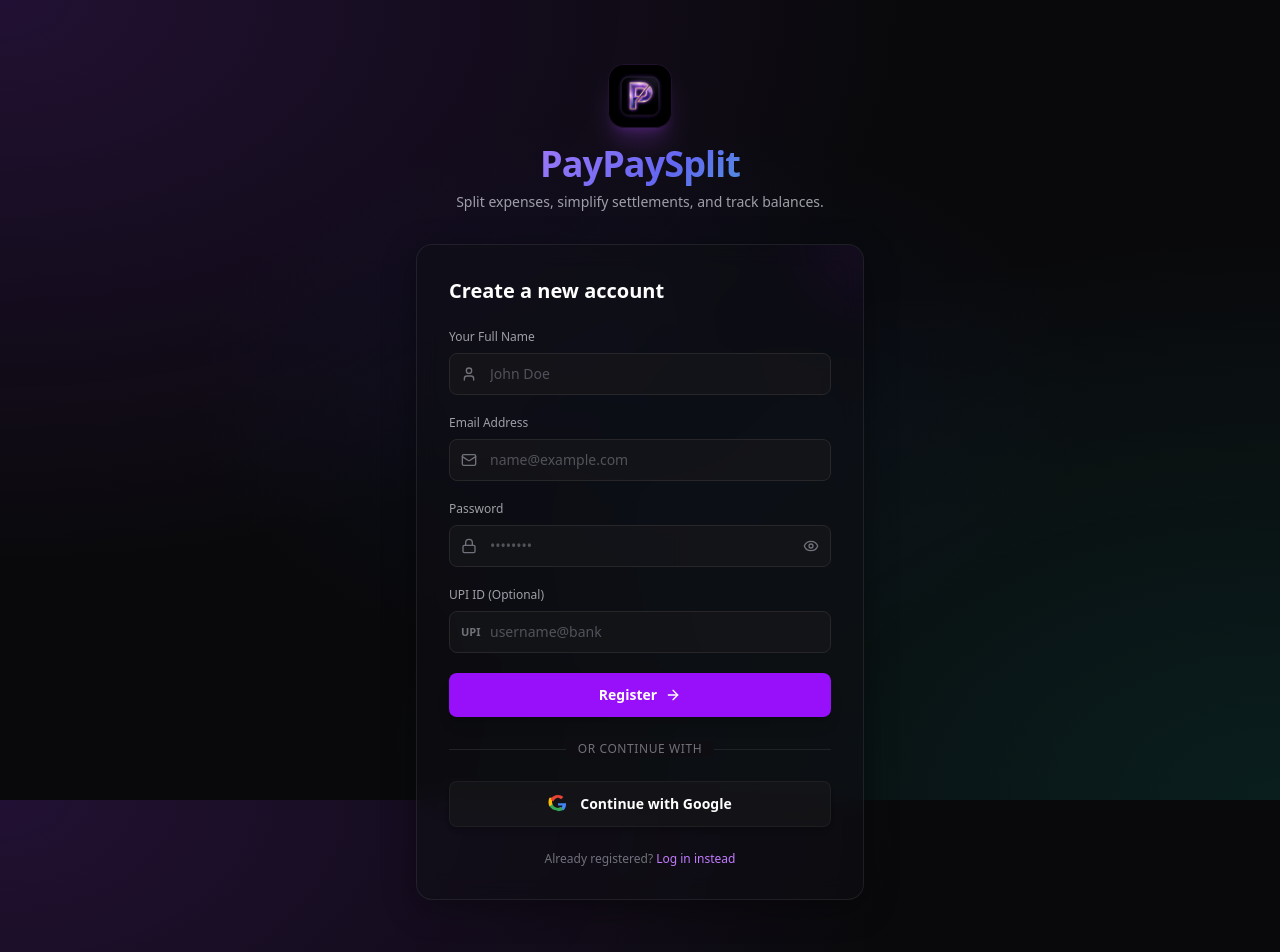
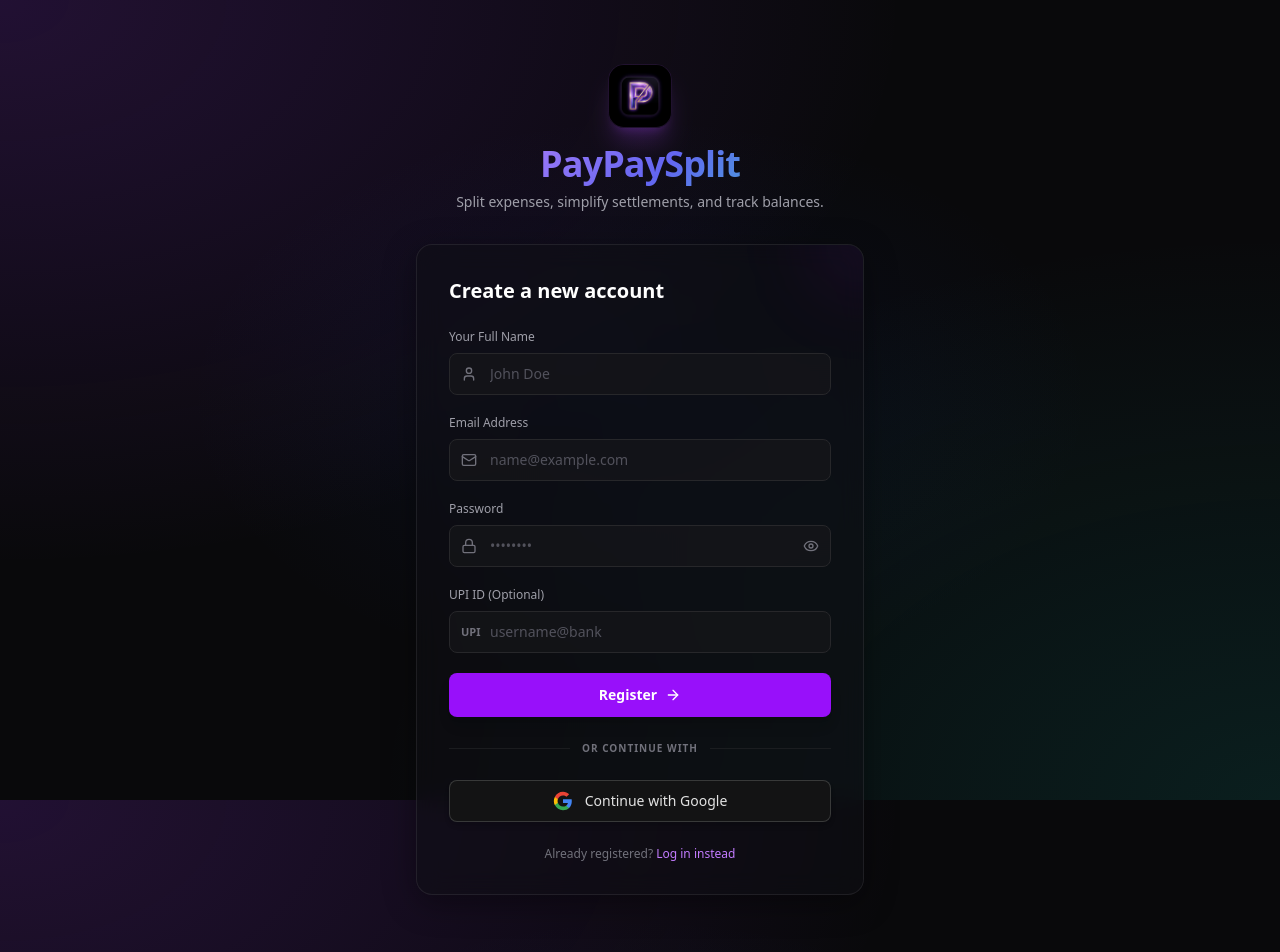
Before and after one commit to allen-turing/Settleup, a Next.js app: page /signup in a window 1280 px wide. Shown: the top 952 px of the page. Built offline with nearby package versions, Linux system fonts and the light colour scheme.

Commit message:
style: Polish Google login/signup button and divider layouts

```diff
--- a/src/app/login/page.tsx
+++ b/src/app/login/page.tsx
@@ -166,24 +166,23 @@
             </button>
           </form>
 
-          <div className="relative my-6 flex items-center justify-center">
-            <div className="absolute inset-0 flex items-center">
-              <div className="w-full border-t border-zinc-800/80" />
-            </div>
-            <span className="relative px-3 bg-[#0d0d12] text-xs text-zinc-500 uppercase tracking-wider">
+          <div className="flex items-center my-6">
+            <div className="flex-1 border-t border-zinc-800/60" />
+            <span className="mx-3 text-[10px] font-semibold text-zinc-500 uppercase tracking-widest">
               Or continue with
             </span>
+            <div className="flex-1 border-t border-zinc-800/60" />
           </div>
 
           <a
             href={groupId ? `/api/auth/google?group=${groupId}` : "/api/auth/google"}
-            className="w-full flex items-center justify-center gap-3 py-3 px-4 bg-zinc-900/60 hover:bg-zinc-800/60 active:bg-zinc-950/60 border border-zinc-800/60 text-sm font-semibold text-white rounded-lg shadow-md transition-all duration-200 cursor-pointer"
+            className="w-full flex items-center justify-center gap-3 py-2.5 px-4 bg-[#131314] hover:bg-[#202124] active:bg-[#303134] border border-[#8e918f]/30 text-sm font-medium text-[#e3e3e3] rounded-lg shadow-md transition-all duration-200 cursor-pointer"
           >
-            <svg className="h-5 w-5" viewBox="0 0 24 24" width="24" height="24" xmlns="http://www.w3.org/2000/svg">
-              <path d="M21.35,11.1H12v2.7h5.38c-0.24,1.28 -0.96,2.37 -2.04,3.1v2.58h3.3c1.93,-1.78 3.04,-4.4 3.04,-7.43c0,-0.68 -0.06,-1.33 -0.17,-1.95z" fill="#4285F4" />
-              <path d="M12,20.67c2.61,0 4.8,-0.87 6.4,-2.36l-3.3,-2.58c-0.91,0.61 -2.08,0.98 -3.1,0.98c-3.15,0 -5.82,-2.13 -6.78,-5H1.83v2.67c1.64,3.26 5.01,5.29 8.97,5.29z" fill="#34A853" />
-              <path d="M5.22,11.71c-0.24,-0.72 -0.38,-1.49 -0.38,-2.28c0,-0.79 0.14,-1.56 0.38,-2.28V4.48H1.83c-0.8,1.6 -1.25,3.39 -1.25,5.28c0,1.89 0.45,3.68 1.25,5.28l3.39,-2.67z" fill="#FBBC05" />
-              <path d="M12,4.83c1.42,0 2.7,0.49 3.7,1.44l2.77,-2.77C16.8,1.96 14.61,1.09 12,1.09c-3.96,0 -7.33,2.03 -8.97,5.29l3.39,2.67c0.96,-2.87 3.63,-5 6.78,-5z" fill="#EA4335" />
+            <svg className="h-5 w-5" viewBox="0 0 24 24" xmlns="http://www.w3.org/2000/svg">
+              <path d="M22.56 12.25c0-.78-.07-1.53-.2-2.25H12v4.26h5.92c-.26 1.37-1.04 2.53-2.21 3.31v2.77h3.57c2.08-1.92 3.28-4.74 3.28-8.09z" fill="#4285F4"/>
+              <path d="M12 23c2.97 0 5.46-.98 7.28-2.66l-3.57-2.77c-.98.66-2.23 1.06-3.71 1.06-2.86 0-5.29-1.93-6.16-4.53H2.18v2.84C3.99 20.53 7.7 23 12 23z" fill="#34A853"/>
+              <path d="M5.84 14.09c-.22-.66-.35-1.36-.35-2.09s.13-1.43.35-2.09V7.06H2.18C1.43 8.55 1 10.22 1 12s.43 3.45 1.18 4.94l2.85-2.22.81-.63z" fill="#FBBC05"/>
+              <path d="M12 5.38c1.62 0 3.06.56 4.21 1.64l3.15-3.15C17.45 2.09 14.97 1 12 1 7.7 1 3.99 3.47 2.18 7.06l3.66 2.84c.87-2.6 3.3-4.52 6.16-4.52z" fill="#EA4335"/>
             </svg>
             Continue with Google
           </a>
--- a/src/app/signup/page.tsx
+++ b/src/app/signup/page.tsx
@@ -214,24 +214,23 @@
             </button>
           </form>
 
-          <div className="relative my-6 flex items-center justify-center">
-            <div className="absolute inset-0 flex items-center">
-              <div className="w-full border-t border-zinc-800/80" />
-            </div>
-            <span className="relative px-3 bg-[#0d0d12] text-xs text-zinc-500 uppercase tracking-wider">
+          <div className="flex items-center my-6">
+            <div className="flex-1 border-t border-zinc-800/60" />
+            <span className="mx-3 text-[10px] font-semibold text-zinc-500 uppercase tracking-widest">
               Or continue with
             </span>
+            <div className="flex-1 border-t border-zinc-800/60" />
           </div>
 
           <a
             href={groupId ? `/api/auth/google?group=${groupId}` : "/api/auth/google"}
-            className="w-full flex items-center justify-center gap-3 py-3 px-4 bg-zinc-900/60 hover:bg-zinc-800/60 active:bg-zinc-950/60 border border-zinc-800/60 text-sm font-semibold text-white rounded-lg shadow-md transition-all duration-200 cursor-pointer"
+            className="w-full flex items-center justify-center gap-3 py-2.5 px-4 bg-[#131314] hover:bg-[#202124] active:bg-[#303134] border border-[#8e918f]/30 text-sm font-medium text-[#e3e3e3] rounded-lg shadow-md transition-all duration-200 cursor-pointer"
           >
-            <svg className="h-5 w-5" viewBox="0 0 24 24" width="24" height="24" xmlns="http://www.w3.org/2000/svg">
-              <path d="M21.35,11.1H12v2.7h5.38c-0.24,1.28 -0.96,2.37 -2.04,3.1v2.58h3.3c1.93,-1.78 3.04,-4.4 3.04,-7.43c0,-0.68 -0.06,-1.33 -0.17,-1.95z" fill="#4285F4" />
-              <path d="M12,20.67c2.61,0 4.8,-0.87 6.4,-2.36l-3.3,-2.58c-0.91,0.61 -2.08,0.98 -3.1,0.98c-3.15,0 -5.82,-2.13 -6.78,-5H1.83v2.67c1.64,3.26 5.01,5.29 8.97,5.29z" fill="#34A853" />
-              <path d="M5.22,11.71c-0.24,-0.72 -0.38,-1.49 -0.38,-2.28c0,-0.79 0.14,-1.56 0.38,-2.28V4.48H1.83c-0.8,1.6 -1.25,3.39 -1.25,5.28c0,1.89 0.45,3.68 1.25,5.28l3.39,-2.67z" fill="#FBBC05" />
-              <path d="M12,4.83c1.42,0 2.7,0.49 3.7,1.44l2.77,-2.77C16.8,1.96 14.61,1.09 12,1.09c-3.96,0 -7.33,2.03 -8.97,5.29l3.39,2.67c0.96,-2.87 3.63,-5 6.78,-5z" fill="#EA4335" />
+            <svg className="h-5 w-5" viewBox="0 0 24 24" xmlns="http://www.w3.org/2000/svg">
+              <path d="M22.56 12.25c0-.78-.07-1.53-.2-2.25H12v4.26h5.92c-.26 1.37-1.04 2.53-2.21 3.31v2.77h3.57c2.08-1.92 3.28-4.74 3.28-8.09z" fill="#4285F4"/>
+              <path d="M12 23c2.97 0 5.46-.98 7.28-2.66l-3.57-2.77c-.98.66-2.23 1.06-3.71 1.06-2.86 0-5.29-1.93-6.16-4.53H2.18v2.84C3.99 20.53 7.7 23 12 23z" fill="#34A853"/>
+              <path d="M5.84 14.09c-.22-.66-.35-1.36-.35-2.09s.13-1.43.35-2.09V7.06H2.18C1.43 8.55 1 10.22 1 12s.43 3.45 1.18 4.94l2.85-2.22.81-.63z" fill="#FBBC05"/>
+              <path d="M12 5.38c1.62 0 3.06.56 4.21 1.64l3.15-3.15C17.45 2.09 14.97 1 12 1 7.7 1 3.99 3.47 2.18 7.06l3.66 2.84c.87-2.6 3.3-4.52 6.16-4.52z" fill="#EA4335"/>
             </svg>
             Continue with Google
           </a>
```
